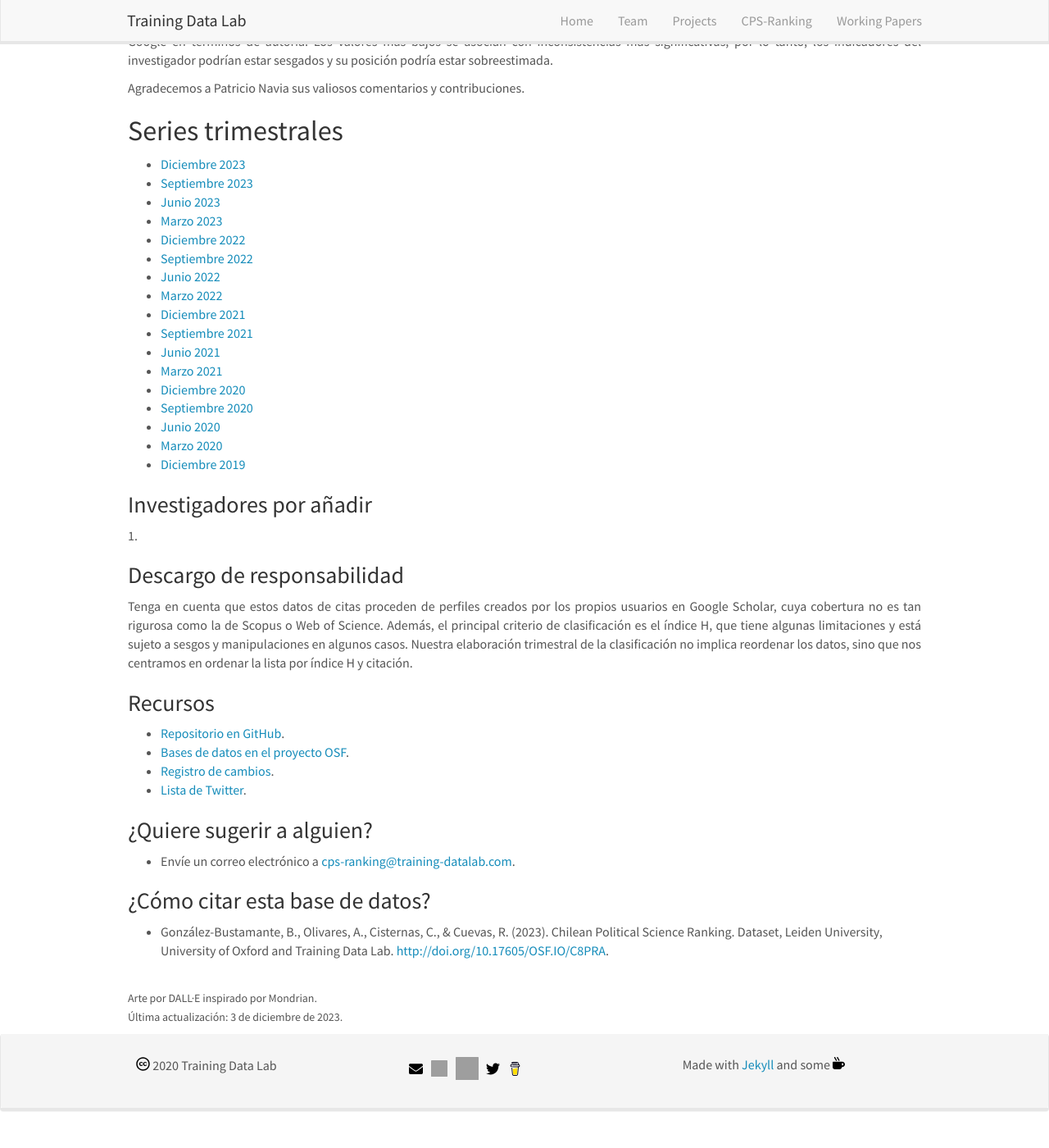
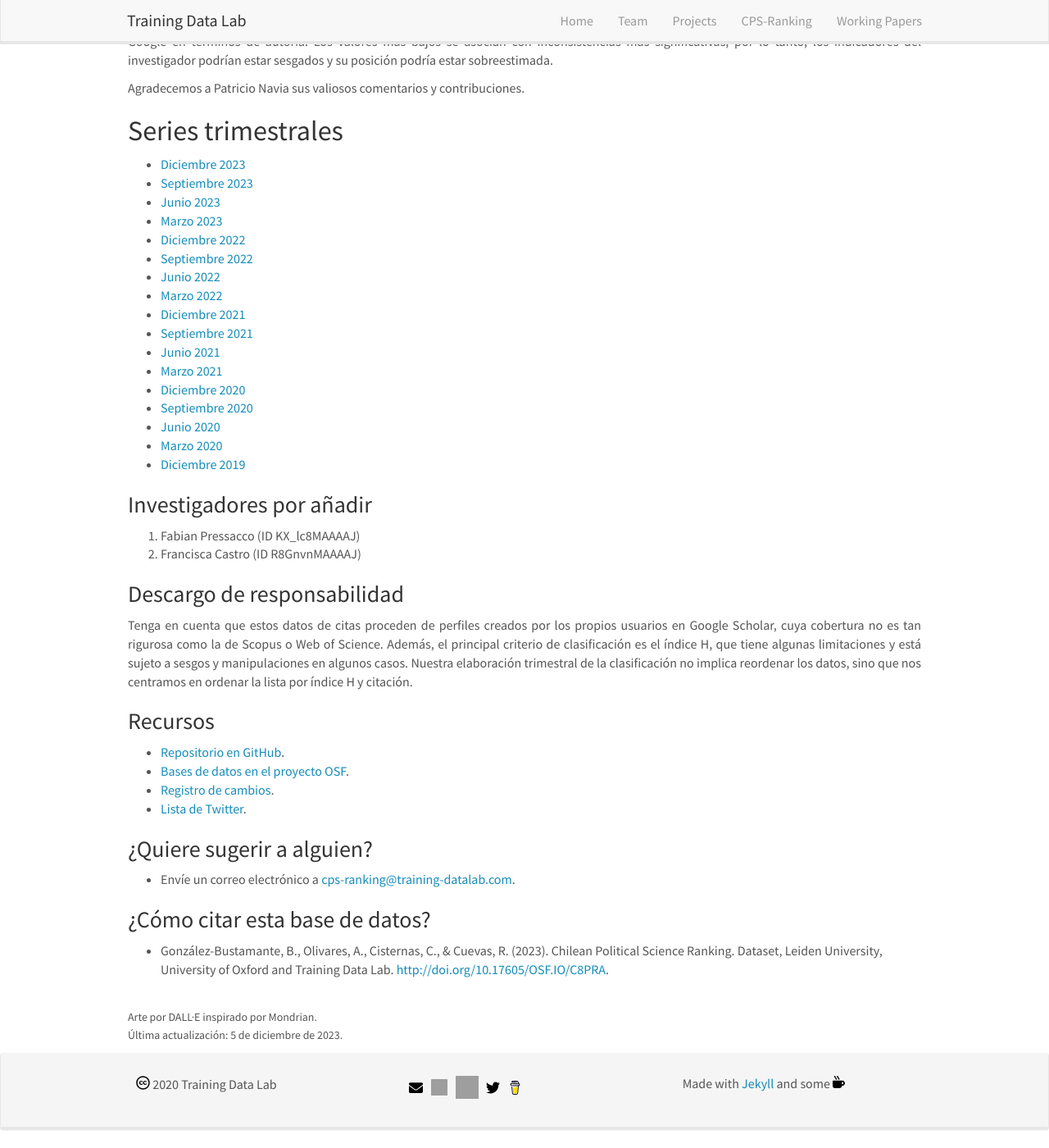
Before and after one commit to training-datalab/old-training-datalab.com, a Jekyll site: the page built from _pages/cps-ranking-spanish.md, in a window 1280 px wide and 1400 px high, scrolled down 581 px. Shown: the whole window at 82% size. Built offline with Jekyll 4.4.1, drawn with Linux system fonts in a browser that asks for light colours; nearby versions of some CDN libraries; before the commit the page ends 1958 px from its top, so only the background shows below that.

Commit message:
Update cps-ranking-spanish.md

```diff
--- a/_pages/cps-ranking-spanish.md
+++ b/_pages/cps-ranking-spanish.md
@@ -48,7 +48,8 @@ permalink: /projects/cps-ranking-spanish
 
 ### Investigadores por añadir
 
-1.
+1. Fabian Pressacco (ID KX_lc8MAAAAJ)
+2. Francisca Castro (ID R8GnvnMAAAAJ)
 
 ### Descargo de responsabilidad
 
@@ -71,4 +72,4 @@ permalink: /projects/cps-ranking-spanish
 
 <br />
 <small>Arte por DALL·E inspirado por Mondrian.</small><br />
-<small>Última actualización: 3 de diciembre de 2023.</small>
+<small>Última actualización: 5 de diciembre de 2023.</small>
```
